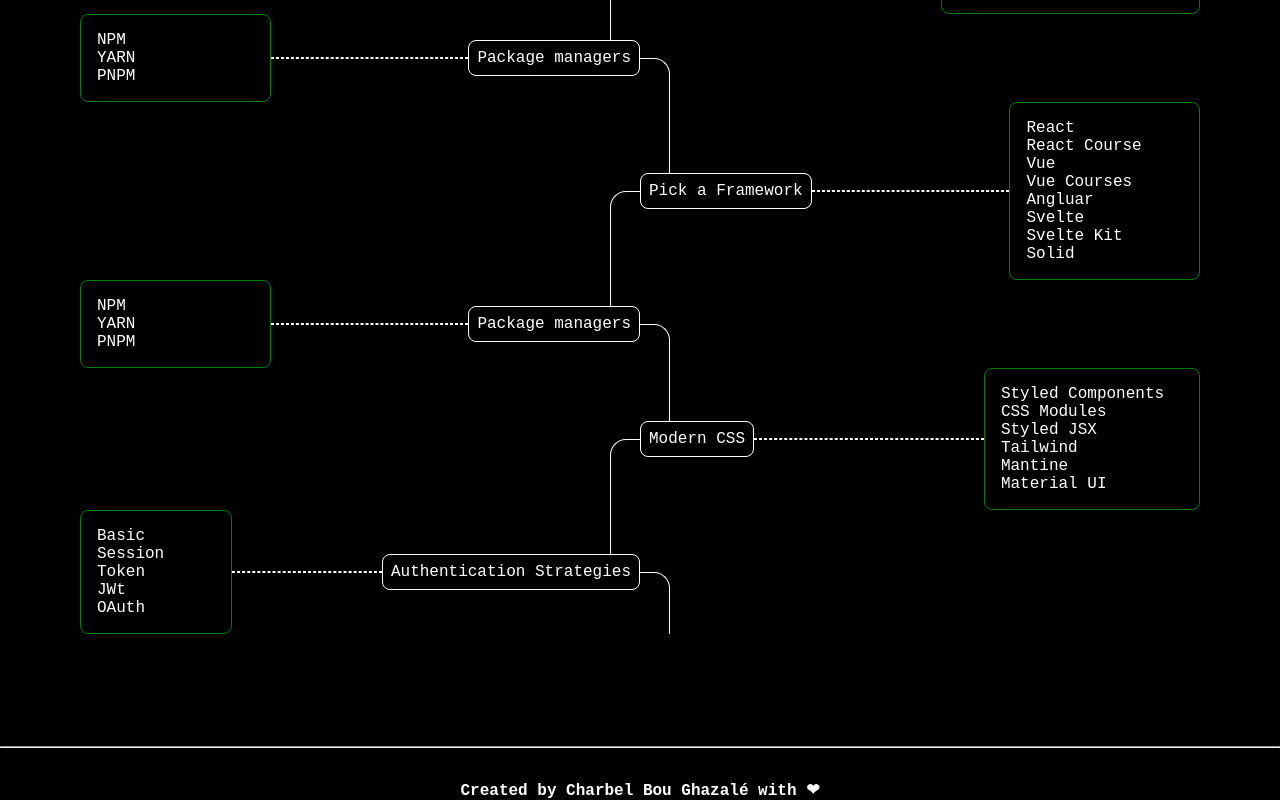
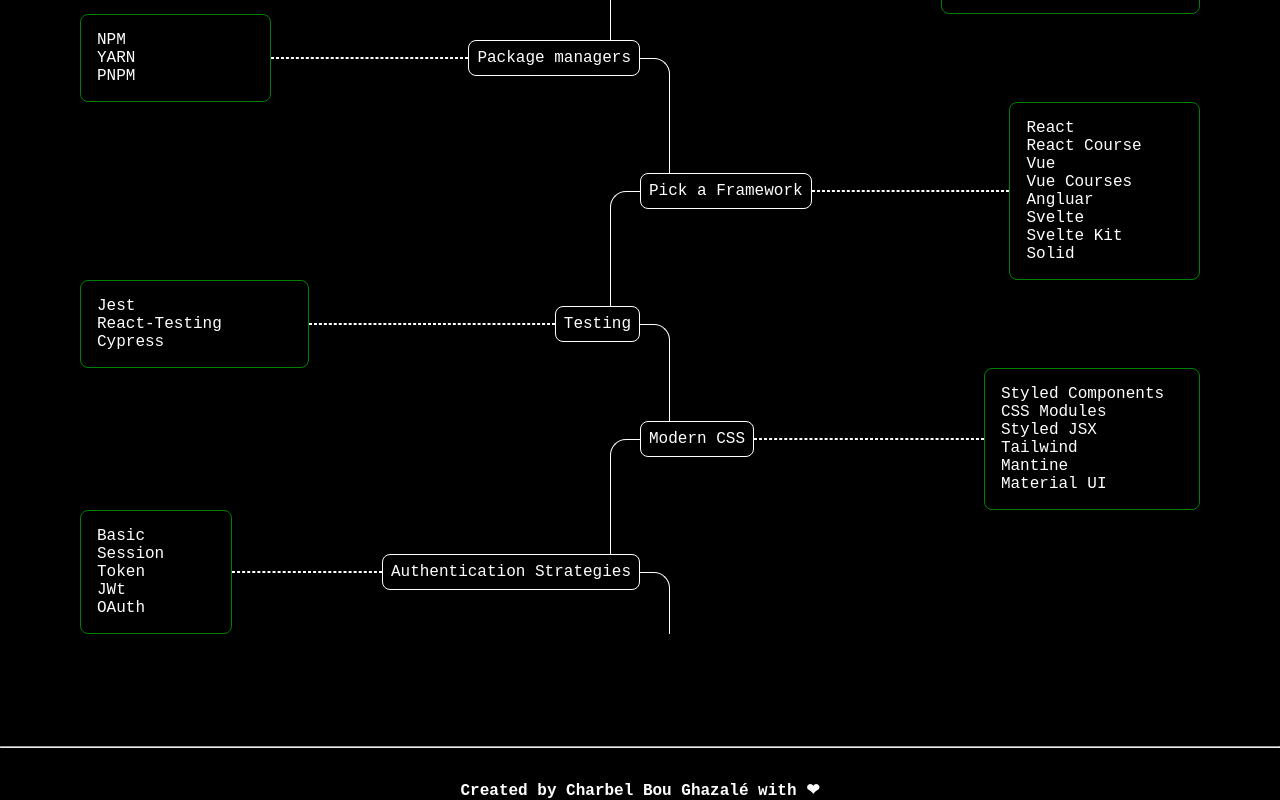
Before and after one commit to CharbelBG/Devroadmaps, a React (Vite) app: page /frontend in a window 1280 px wide. Shown: the part 1022-1822 px from the top of the page. Built offline with nearby package versions, Linux system fonts and the light colour scheme.

Commit message:
updated front

```diff
--- a/src/pages/FrontEnd.jsx
+++ b/src/pages/FrontEnd.jsx
@@ -86,10 +86,10 @@
       {url:'https://www.solidjs.com/', text:'Solid'},
    ]}/>
 
-   <RightContainer text='Package managers' links={[
-      {url:'https://peterxjang.com/blog/modern-javascript-explained-for-dinosaurs.html', text:'NPM'},
-      {url:'https://classic.yarnpkg.com/en/docs/getting-started', text:'YARN'},
-      {url:'https://pnpm.io/', text:'PNPM'},
+   <RightContainer text='Testing' links={[
+      {url:'https://jestjs.io/', text:'Jest'},
+      {url:'https://testing-library.com/docs/react-testing-library/intro/', text:'React-Testing'},
+      {url:'https://www.cypress.io/', text:'Cypress'},
    ]} />
 
    <LeftContainer text='Modern CSS' links={[
```
